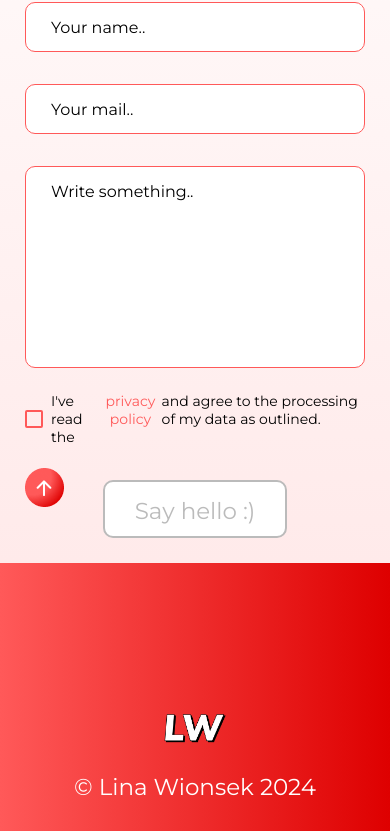
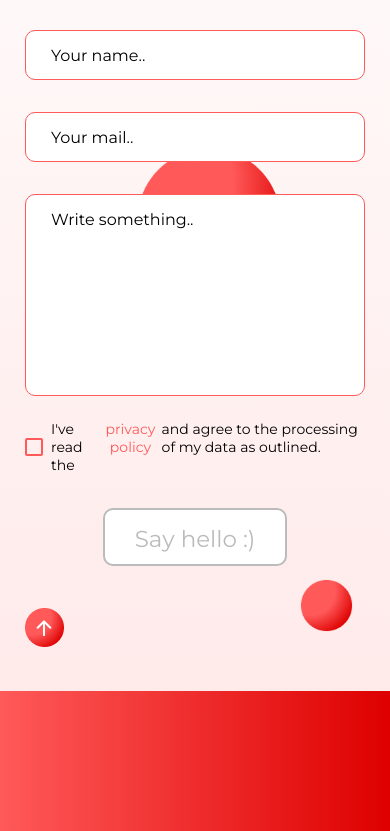
Before and after one commit to LinaWionsek/portfolio, an Angular app: page / in a window 390 px wide. Shown: the part 4874-5705 px from the top of the page. Built offline with nearby package versions, Linux system fonts and the light colour scheme.

Commit message:
contact ellipses

```diff
--- a/src/app/main-content/contact/contact.component.html
+++ b/src/app/main-content/contact/contact.component.html
@@ -1,9 +1,13 @@
 <section>
-    <!-- <img src="/img/ellipse2.png" class="ellipse-2" alt="">
-    <img src="/img/ellipse3.png" class="ellipse-3" alt=""> -->
+    <div class="ellipse-container">
+        <img src="/img/ellipse12.png" class="ellipse-12" alt="">
+        <img src="/img/ellipse13.png" class="ellipse-13" alt="">
+    </div>
+
     <div>
         <h1>Contact</h1>
     </div>
+
     <div class="contact-container">
         <div>
             <h2>Got a problem to solve?</h2>
@@ -12,6 +16,7 @@
             <span class="red">Need a Frontend developer? <b>Contact me!</b></span>
         </div>
         <div (click)="scrollToTop()" class="upbutton"></div>
+
         <!-- <div class="container"> -->
         <form (ngSubmit)="onSubmit(contactForm)" #contactForm="ngForm">
             <div>
@@ -58,7 +63,8 @@
                         <input #checkbox="ngModel" [(ngModel)]="contactData.checked" name="myCheckbox" type="checkbox"
                             id="checkbox_id" (change)="onChange($event)" required>
                     </div>
-                    <span class="consent-statement">I've read the <div class="privacy-link"><a>privacy policy</a></div> and agree to the
+                    <span class="consent-statement">I've read the <div class="privacy-link"><a>privacy policy</a></div>
+                        and agree to the
                         processing of
                         my data as outlined.</span>
                 </div>
--- a/src/app/main-content/contact/contact.component.scss
+++ b/src/app/main-content/contact/contact.component.scss
@@ -109,7 +109,10 @@ textarea {
 .contact-container {
   display: flex;
   justify-content: space-between;
-  margin-top: 50px;
+  margin-top: 100px;
+  padding-bottom: 100px;
+  gap: 28px;
+  z-index: 2;
   > div {
     display: flex;
     flex-direction: column;
@@ -296,17 +299,77 @@ input[type="checkbox"]:checked::before {
   position: absolute;
   height: 40px;
   width: 40px !important;
-  margin-top: 465px;
+  margin-top: 560px;
   margin-left: 1px;
   &:hover {
     cursor: pointer;
     background: url("../../../../public/img/upbutton_unfilled.png") no-repeat;
   }
 }
+.ellipse-container {
+  position: absolute;
+}
+.ellipse-12 {
+  height: 204px;
+  width: 204px;
+  position: relative;
+  bottom: -421px;
+  right: -132px;
+}
+
+.ellipse-13 {
+  height: 73px;
+  width: 73px;
+  position: relative;
+  bottom: -601px;
+  right: -932px;
+}
+
+@media (max-width: 1350px) {
+  .ellipse-12 {
+    right: -92px;
+  }
+  .ellipse-13 {
+    right: -802px;
+    // bottom: -481px;
+  }
+}
 
 @media (max-width: 1280px) {
   section {
     padding: 50px;
+  }
+}
+@media (max-width: 1180px) {
+  .ellipse-12 {
+    bottom: -491px;
+  }
+  .ellipse-13 {
+    right: -712px;
+  }
+}
+
+@media (max-width: 1100px) {
+  .ellipse-12 {
+    scale: 0.8;
+    right: -62px;
+    bottom: -501px;
+  }
+  .ellipse-13 {
+    scale: 0.8;
+    right: -632px;
+    bottom: -621px;
+  }
+}
+@media (max-width: 1000px) {
+  .ellipse-12 {
+    scale: 0.7;
+    right: -462px;
+    bottom: -261px;
+  }
+  .ellipse-13 {
+    scale: 0.8;
+    right: -532px;
   }
 }
 
@@ -325,7 +388,7 @@ input[type="checkbox"]:checked::before {
 
   form {
     width: 100%;
-    >div {
+    > div {
       width: 100%;
     }
   }
@@ -346,12 +409,94 @@ input[type="checkbox"]:checked::before {
       gap: 12px;
     }
   }
-.form-fields {
-  margin-top: 50px;
+  .form-fields {
+    margin-top: 50px;
+  }
+  .upbutton {
+    margin-top: 743px;
+    margin-left: 0px;
+  }
+
+  .ellipse-12 {
+    scale: 0.7;
+    right: -302px;
+    bottom: -371px;
+  }
+  .ellipse-13 {
+    scale: 0.8;
+    right: -392px;
+    bottom: -631px;
+  }
 }
+@media (max-width: 720px) {
+  .ellipse-12 {
+    right: -192px;
+    bottom: -391px;
+  }
+  .ellipse-13 {
+    right: -282px;
+  }
+}
+
+@media (max-width: 640px) {
+  .ellipse-12 {
+    // right: -192px;
+    // bottom: -361px;
+  }
+  .ellipse-13 {
+    right: -232px;
+    bottom: -661px;
+  }
   .upbutton {
-    margin-top: 673px;
-    margin-left: 0px;
+    margin-top: 773px;
+  }
+}
+
+@media (max-width: 550px) {
+  .ellipse-12 {
+    right: -162px;
+  }
+  .ellipse-13 {
+    right: -152px;
+    bottom: -681px;
+  }
+}
+
+@media (max-width: 470px) {
+  .ellipse-12 {
+    right: -112px;
+  }
+  .ellipse-13 {
+    right: -112px;
+  }
+}
+
+@media (max-width: 430px) {
+  .ellipse-12 {
+    scale: 0.7;
+    right: -82px;
+    bottom: -401px;
+  }
+  .ellipse-13 {
+    scale: 0.7;
+    right: -92px;
+    bottom: -711px;
+  }
+  .upbutton {
+    margin-top: 813px;
+  }
+}
+
+@media (max-width: 400px) {
+  textarea {
+    min-width: 200px;
+  }
+  .ellipse-12 {
+    bottom: -431px;
+  }
+  .ellipse-13 {
+    right: -61px;
+    bottom: -751px;
   }
 }
 
@@ -359,4 +504,17 @@ input[type="checkbox"]:checked::before {
   section {
     padding: 10px;
   }
-} // 20 10 (10 side)
+  .ellipse-12 {
+    scale: 0.5;
+    right: -65px;
+    bottom: -413px;
+  }
+  .ellipse-13 {
+    scale: 0.6;
+    right: -27px;
+    bottom: -781px;
+  }
+  .upbutton {
+    margin-top: 853px;
+  }
+}
```
Also changed, not shown: public/img/ellipse12.png (added), public/img/ellipse13.png (added).
